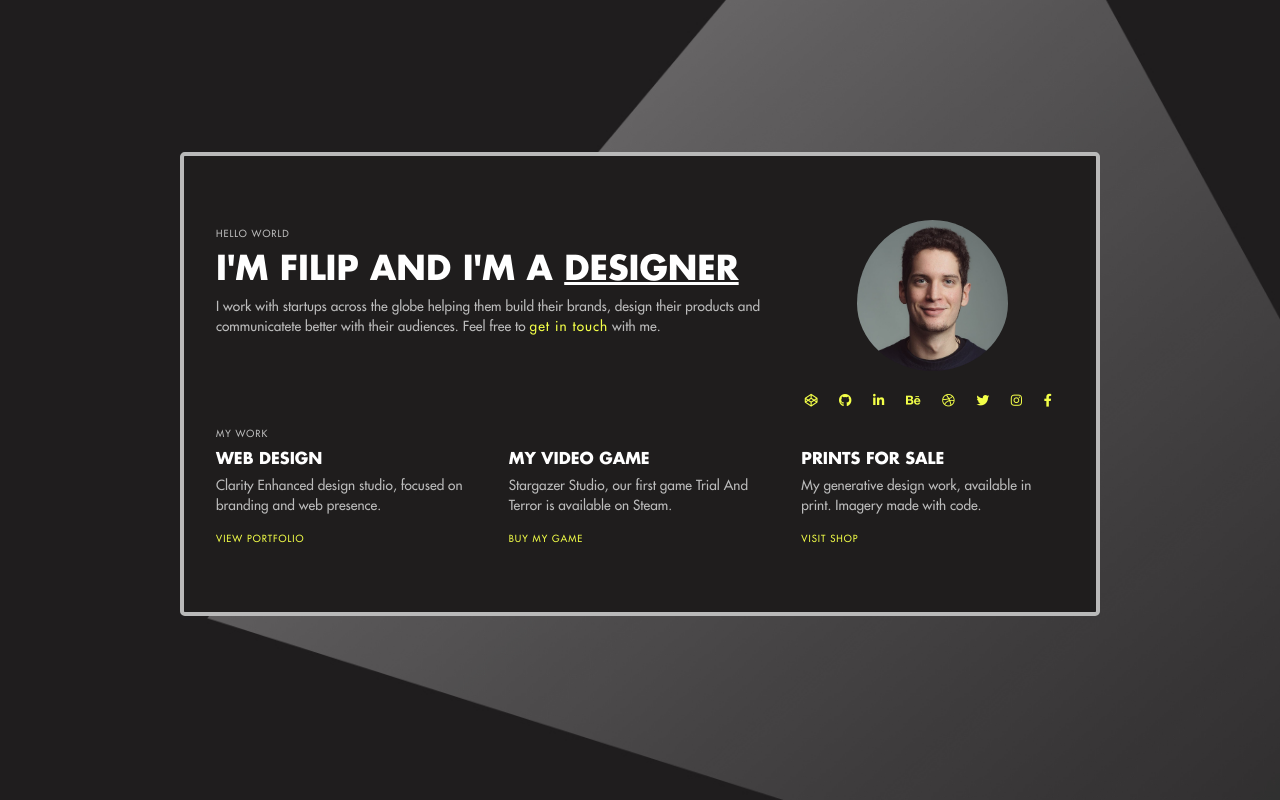
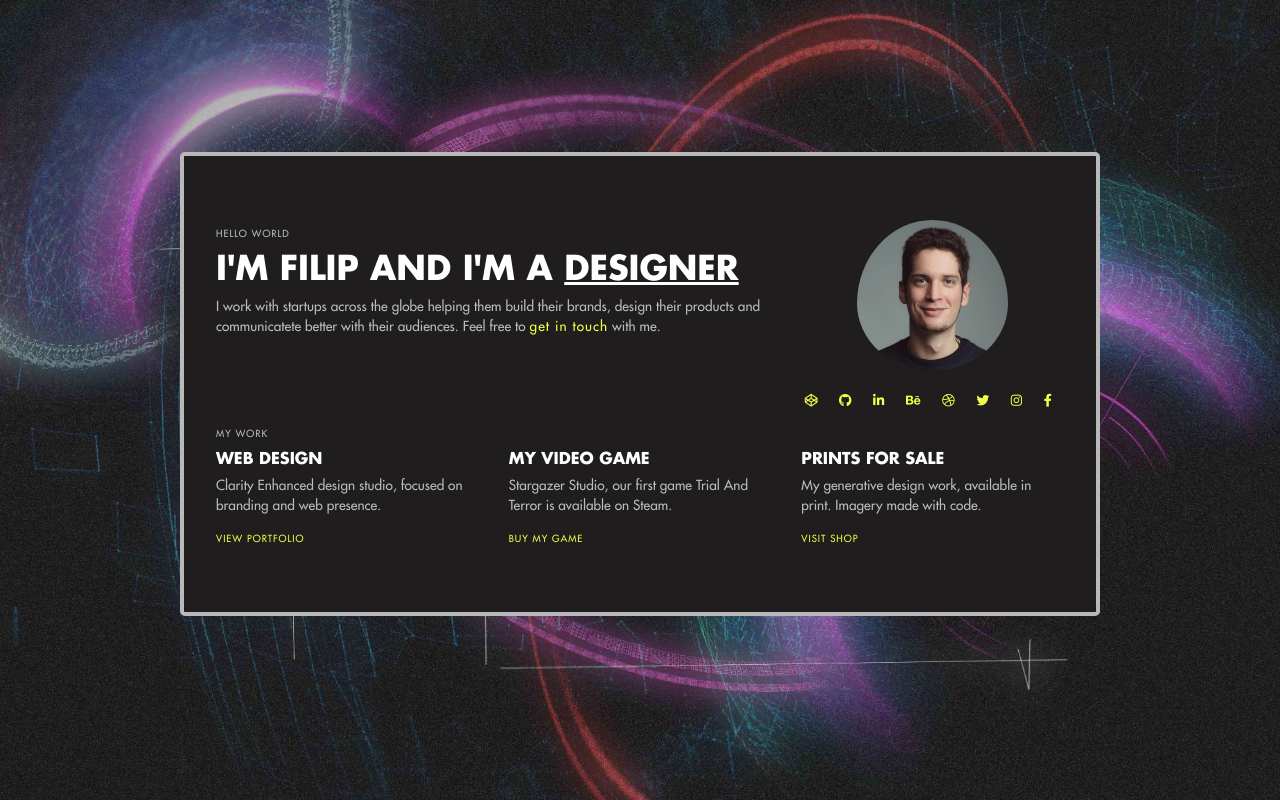
Before and after one commit to FilipRastovic/www.filiprastovic.com, a PHP site: page / in a window 1280 px wide. Run offline with PHP 8.4, Linux system fonts and the light colour scheme.

Commit message:
-New background img

```diff
--- a/css/filip-rastovic-theme.css
+++ b/css/filip-rastovic-theme.css
@@ -54,9 +54,9 @@ p {
 }
 
 body {
-  background-image: url(/img/triangle.jpg);
+  background-image: url(/img/hex-object-wallpaper.jpg);
+  background-repeat: no-repeat;
   background-size: cover;
-  background-repeat: no-repeat;
   font-family: 'Futura', sans-serif;
 }
 
--- a/css/filip-rastovic-theme.min.css
+++ b/css/filip-rastovic-theme.min.css
@@ -2,4 +2,4 @@
  * Start Bootstrap - Filip Rastovic v1.0.0 (https://filiprastovic.com)
  * Copyright 2013-2020 Filip Rastovic
  * Licensed under MIT (https://github.com/BlackrockDigital/filip-rastovic/blob/master/LICENSE)
- */@font-face{font-family:Futura;src:url(../fonts/futura/FuturaLT-Light.ttf) format("truetype");font-weight:300}@font-face{font-family:Futura;src:url(../fonts/futura/FuturaLT.ttf) format("truetype");font-weight:400}@font-face{font-family:Futura;src:url(../fonts/futura/FuturaLT-Bold.ttf) format("truetype");font-weight:700}@font-face{font-family:Futura;src:url(../fonts/futura/FuturaLT-ExtraBold.ttf) format("truetype");font-weight:900}.bg-dark{background-color:#1f1d1d!important}h1{font-size:2.1rem}h5{font-size:1rem}h6{font-size:.6rem;letter-spacing:1px}p{font-size:.85rem}.text-muted{color:#bcbcbc!important}body{background-image:url(/img/triangle.jpg);background-size:cover;background-repeat:no-repeat;font-family:Futura,sans-serif}@media (min-width:768px){body{height:100vh}}.jumbotron{background-color:#1f1d1d}@media (min-width:768px){.jumbotron{border:4px solid #b9b9b9}}.profilna{width:151px;height:auto}hr{border-color:#fff;width:2rem;float:left;margin-top:0}.columns{padding-bottom:6rem}@media (min-width:768px){.columns{padding-bottom:0}}.cool-link{display:inline-block;color:#f3ff48!important;text-decoration:none;letter-spacing:1px}.cool-link:hover{text-decoration:none}.cool-link::after{content:'';display:block;width:0;height:2px;background:#f3ff48!important;-webkit-transition:width .3s;transition:width .3s}.cool-link:hover::after{width:60%}.btn-link{font-size:.6rem}
+ */@font-face{font-family:Futura;src:url(../fonts/futura/FuturaLT-Light.ttf) format("truetype");font-weight:300}@font-face{font-family:Futura;src:url(../fonts/futura/FuturaLT.ttf) format("truetype");font-weight:400}@font-face{font-family:Futura;src:url(../fonts/futura/FuturaLT-Bold.ttf) format("truetype");font-weight:700}@font-face{font-family:Futura;src:url(../fonts/futura/FuturaLT-ExtraBold.ttf) format("truetype");font-weight:900}.bg-dark{background-color:#1f1d1d!important}h1{font-size:2.1rem}h5{font-size:1rem}h6{font-size:.6rem;letter-spacing:1px}p{font-size:.85rem}.text-muted{color:#bcbcbc!important}body{background-image:url(/img/hex-object-wallpaper.jpg);background-repeat:no-repeat;background-size:cover;font-family:Futura,sans-serif}@media (min-width:768px){body{height:100vh}}.jumbotron{background-color:#1f1d1d}@media (min-width:768px){.jumbotron{border:4px solid #b9b9b9}}.profilna{width:151px;height:auto}hr{border-color:#fff;width:2rem;float:left;margin-top:0}.columns{padding-bottom:6rem}@media (min-width:768px){.columns{padding-bottom:0}}.cool-link{display:inline-block;color:#f3ff48!important;text-decoration:none;letter-spacing:1px}.cool-link:hover{text-decoration:none}.cool-link::after{content:'';display:block;width:0;height:2px;background:#f3ff48!important;-webkit-transition:width .3s;transition:width .3s}.cool-link:hover::after{width:60%}.btn-link{font-size:.6rem}
--- a/scss/_global.scss
+++ b/scss/_global.scss
@@ -1,7 +1,8 @@
 body {
-	background-image: url(/img/triangle.jpg);
+	//background-image: url(/img/triangle.jpg);
+	background-image: url(/img/hex-object-wallpaper.jpg);
+	background-repeat: no-repeat;
 	background-size: cover;
-	background-repeat: no-repeat;
 
 	@media (min-width: 768px) {
 		height: 100vh;
```
Also changed, not shown: img/hex-object-wallpaper.jpg (added).
